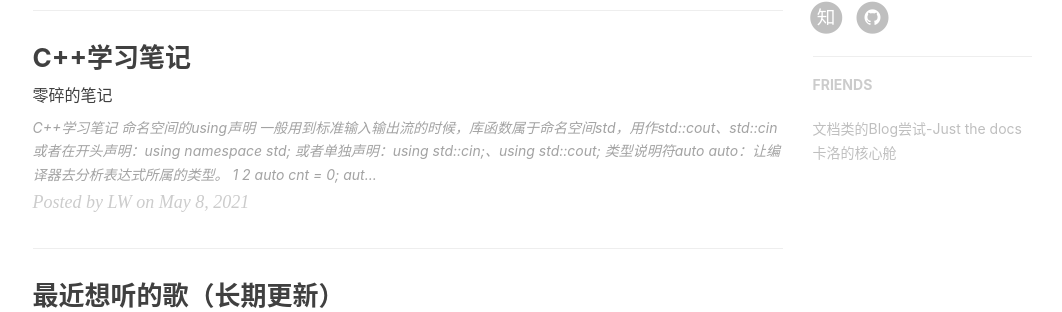
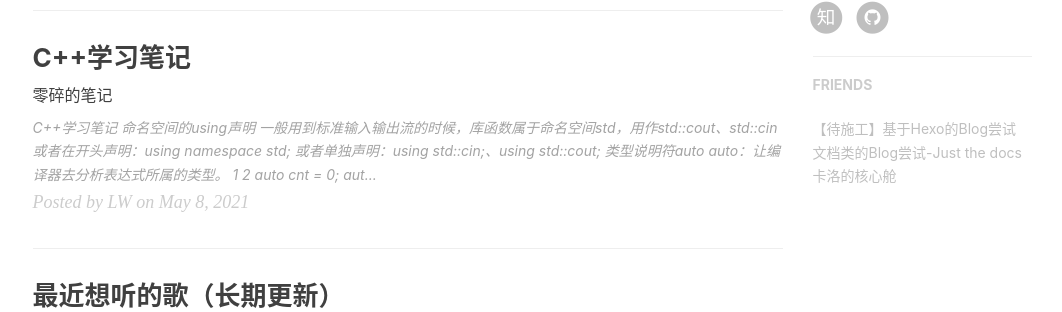
Before and after one commit to Lei-Wei/Lei-Wei.github.io, a Jekyll site: the page built from index.html, in a window 1280 px wide and 900 px high, scrolled down 762 px. Shown: the part 140-452 px from the top of the window, without its empty margins (135-1197 px from the left). Built offline with Jekyll 4.4.1, drawn with Linux system fonts in a browser that asks for light colours; nearby versions of some CDN libraries; the list of posts is cut into pages by our own code; comment, search, counter and statistics services are not loaded.

Commit message:
update links

```diff
--- a/_config.yml
+++ b/_config.yml
@@ -95,6 +95,10 @@ friends: [
         #     href: "http://leiwei.xyz/music-display/",
         # },
         {
+            title: "【待施工】基于Hexo的Blog尝试",
+            href: "https://leiwei.xyz/BlogTest/",
+        },
+        {
             title: "文档类的Blog尝试-Just the docs",
             href: "https://leiwei.xyz/just-the-docs/",
         },
```
